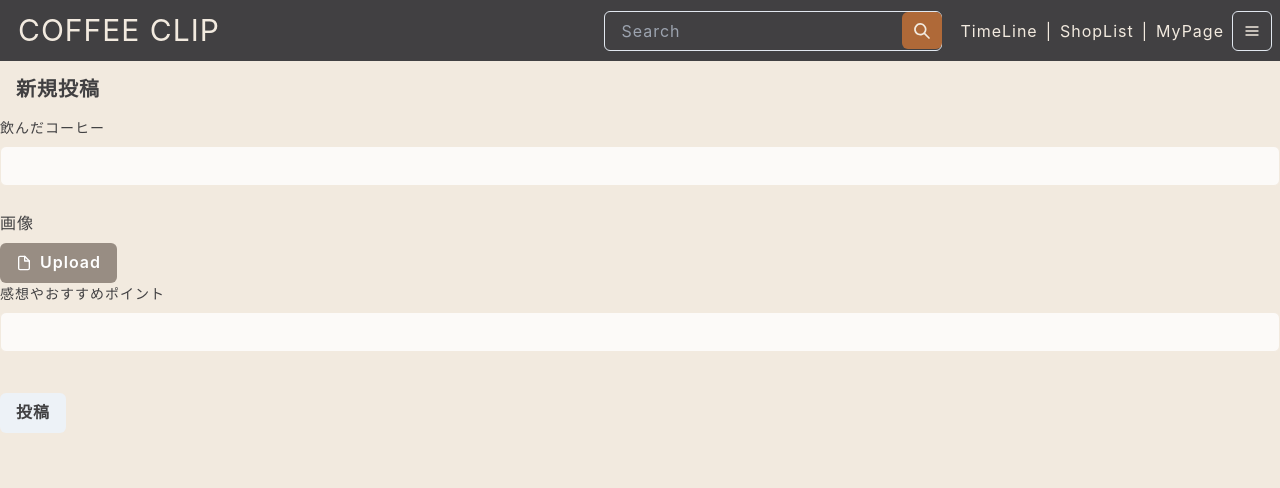
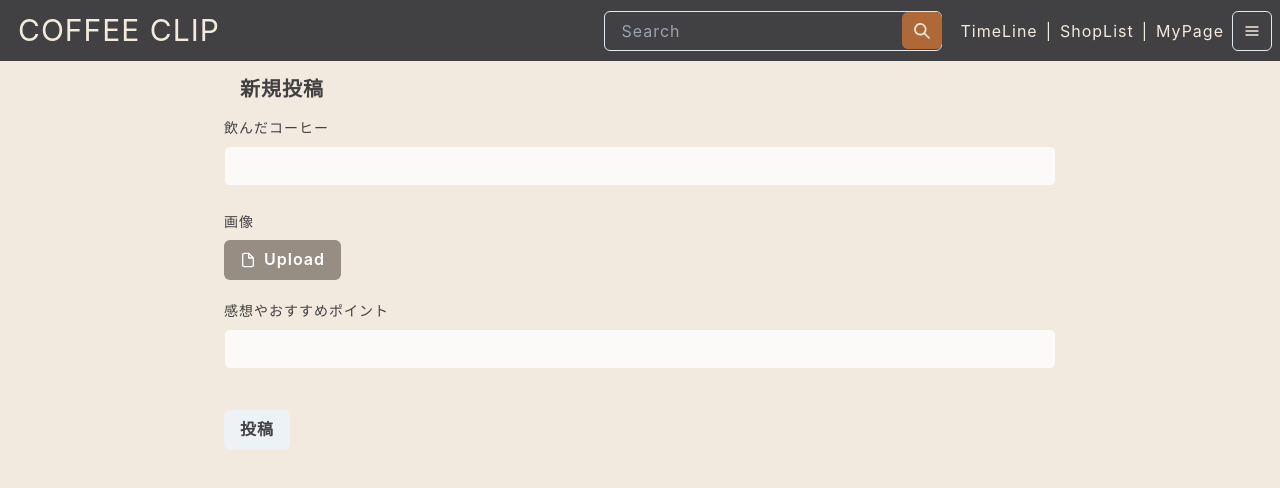
Before and after one commit to ccj7/coffee-clip, a Next.js app in the folder front/: page /user/new-review in a window 1280 px wide. Shown: the top 488 px of the page. Built offline with nearby package versions, Linux system fonts and the light colour scheme; no server answers; sample sign-in values are in the browser's storage.

Commit message:
fix: 少しCSS追加した

```diff
--- a/front/components/ImageUpload.tsx
+++ b/front/components/ImageUpload.tsx
@@ -8,6 +8,7 @@ import {
   FormLabel,
   Icon,
   InputGroup,
+  Box
 } from '@chakra-ui/react'
 import { useFormContext } from 'react-hook-form'
 import { FiFile } from 'react-icons/fi'
@@ -66,9 +67,9 @@ function ImageUpload(props: any) {
   const handleClick = () => inputRef.current?.click()
 
   return (
-    <>
+    <Box mb='20px'>
       <FormControl isInvalid={!!errors.file_}>
-        <FormLabel>{text}</FormLabel>
+        <FormLabel fontSize='sm'>{text}</FormLabel>
         <InputGroup onClick={handleClick}>
           <input
             id={thema}
@@ -93,6 +94,7 @@ function ImageUpload(props: any) {
           />
           <Button
             backgroundColor='brand.color4'
+            _hover={{ backgroundColor: '#b8b1aa' }}
             color='white'
             leftIcon={<Icon as={FiFile} />}>Upload</Button>
         </InputGroup>
@@ -101,7 +103,7 @@ function ImageUpload(props: any) {
         </FormErrorMessage>
       </FormControl>
       {image && <Image w={size} src={image} />}
-    </>
+    </Box>
   )
 }
 
--- a/front/pages/user/new-review.tsx
+++ b/front/pages/user/new-review.tsx
@@ -45,6 +45,7 @@ const NewReview: WithGetAccessControl<VFC> = () => {
         <meta name="NewReview" content="プロフィール編集" />
       </Head>
       <UserHeader />
+      <Box w={{base:'80%', md:'65%'}} my='0' mx='auto'>
       <Heading size="md" m={'16px'}>
         新規投稿
       </Heading>
@@ -74,6 +75,7 @@ const NewReview: WithGetAccessControl<VFC> = () => {
         </form>
       </FormProvider>
       {message && <Message message={message} />}
+      </Box>
     </Box>
   )
 }
```
